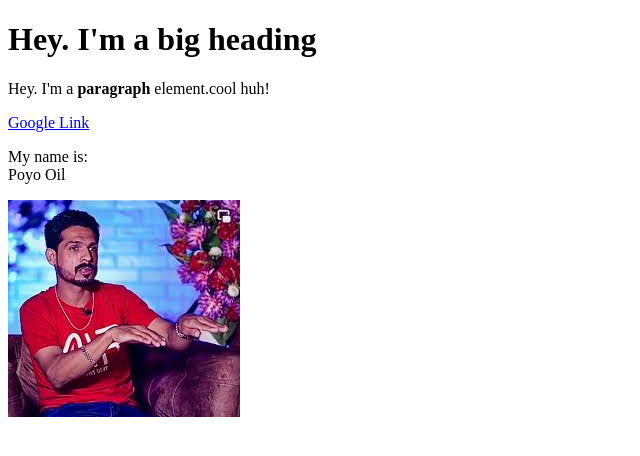
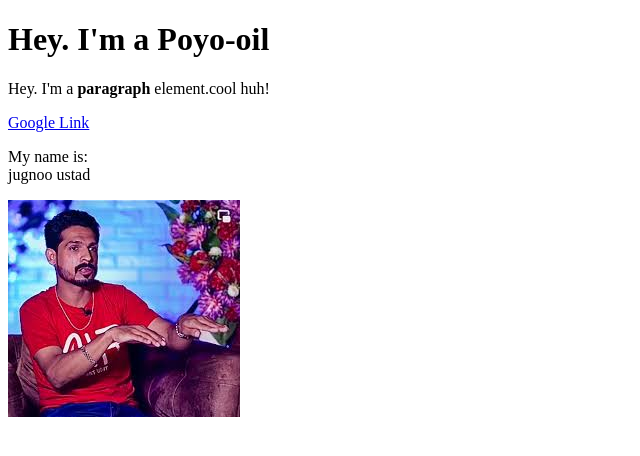
Before and after one commit to ahyan0gamedeveloper/Poyo-oil, a plain HTML site: page poyo-oil-test.html in a window 1280 px wide. Shown: the whole page, without its empty margins (0-640 px from the left). Drawn offline with Linux system fonts and the light colour scheme.

Commit message:
added a poyo oil image add few more element, change name and change heading

```diff
--- a/poyo-oil-test.html
+++ b/poyo-oil-test.html
@@ -4,11 +4,11 @@
     <title>test page </title>
 </head>
 <body>
-    <h1>Hey. I'm a big heading</h1>
+    <h1>Hey. I'm a Poyo-oil</h1>
     <p>Hey. I'm a <b>paragraph</b> element.cool huh!</p>
     <a href="https://www.google.com/" target="_blank" title="Let's go to google">Google Link</a>
     <p>My name is:<br>
-    Poyo Oil</p>
+    jugnoo ustad</p>
     <img src="img/poyo-oil.jpeg">
 </body>
 </html>
```
